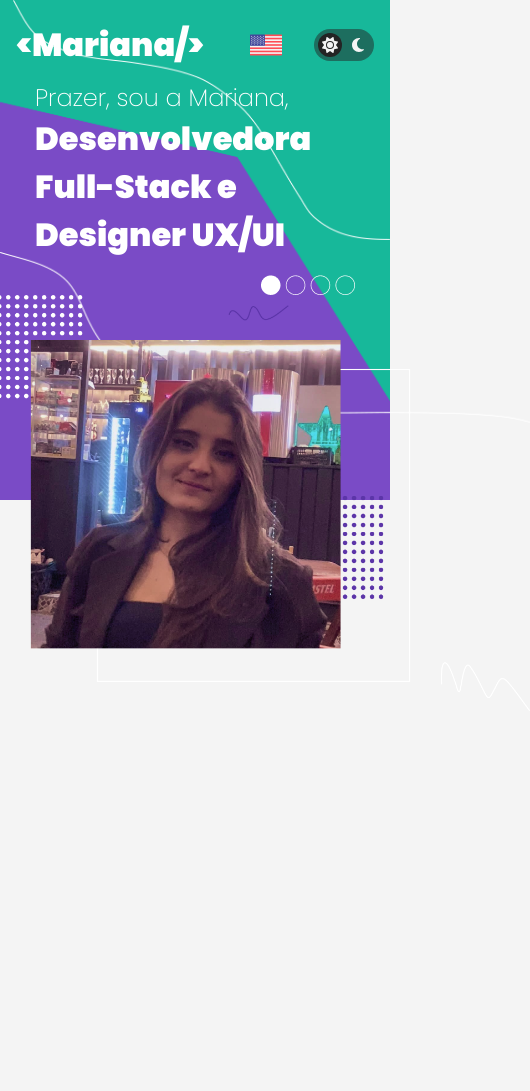
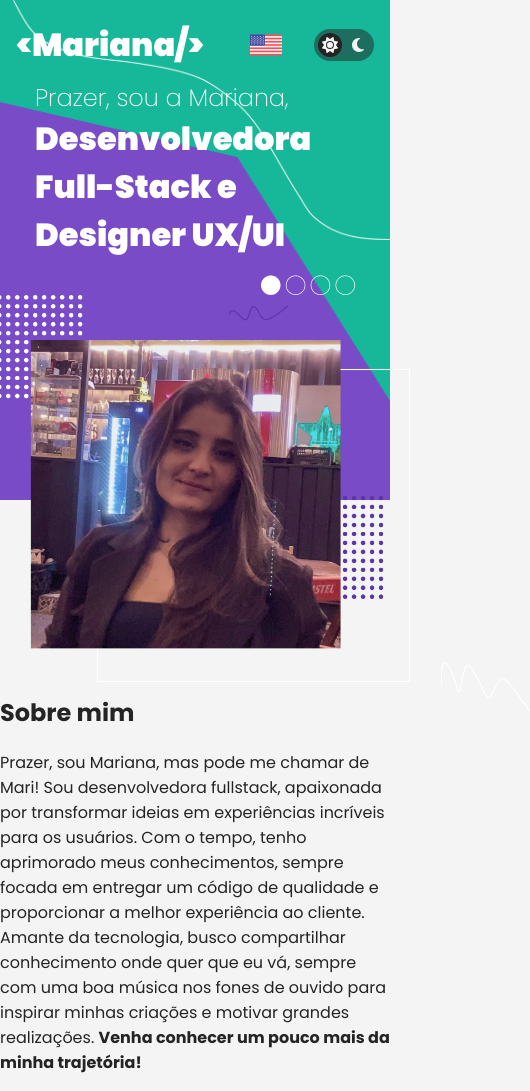
Before and after one commit to marialmeida1/web-portfolio-marialmeida1, a Next.js app: page / in a window 390 px wide. Shown: the whole page, 530 px wide, since content can reach past the window. Before the commit the page ends 844 px from the top, so only its background shows below. Built offline with nearby package versions, Linux system fonts and the light colour scheme.

Commit message:
fix: alterando banner e navbar para próximas seções

```diff
--- a/app/components/commons/Navbar.module.css
+++ b/app/components/commons/Navbar.module.css
@@ -1,10 +1,12 @@
 .navbar {
-    margin: 0rem 8rem;
+    padding: 0rem 8rem;
+    width: 100%;
     display: flex;
     flex-direction: row;
     justify-content: space-between;
-    position: relative;
+    position: fixed;
     z-index: 50 !important;
+    box-sizing: border-box;
 }
 
 .navbar__title {
@@ -31,6 +33,6 @@
 
 @media screen and (max-width: 700px) {
     .navbar {
-        margin: 0rem 1rem;
+        padding: 0rem 1rem;
     }
 }
--- /dev/null
+++ b/app/components/home/About.tsx
@@ -0,0 +1,11 @@
+export default function About() {
+    return (
+        <section>
+            <h1>Sobre mim</h1>
+            <p>Prazer, sou Mariana, mas pode me chamar de Mari! Sou desenvolvedora fullstack, apaixonada por transformar ideias em experiências incríveis
+                para os usuários. Com o tempo, tenho aprimorado meus conhecimentos, sempre focada em entregar um código de qualidade e proporcionar a melhor
+                experiência ao cliente. Amante da tecnologia, busco compartilhar conhecimento onde quer que eu vá, sempre com uma boa música nos fones
+                de ouvido para inspirar minhas criações e motivar grandes realizações. <b>Venha conhecer um pouco mais da minha trajetória!</b></p>
+        </section>
+    );
+}
--- a/app/components/home/Banner.module.css
+++ b/app/components/home/Banner.module.css
@@ -2,7 +2,7 @@
     width: 100%;
     height: 500px;
     overflow: hidden;
-    position: fixed;
+    position: relative;
     top: 0;
     left: 0;
     z-index: 40 !important;
@@ -75,6 +75,15 @@
 }
 
 @media (max-width: 960px) {
+
+    .banner {
+        height: 80vh;
+    }
+
+    .banner__image {
+        height: 500px;
+    }
+
     .banner__overlay {
         flex-direction: column !important;
         z-index: 10 !important;
@@ -113,4 +122,8 @@
     .banner__overlay_text h1 {
         font-size: 2rem;
     }
+
+    .banner__line02 {
+        display: none;
+    }
 }
--- a/app/page.tsx
+++ b/app/page.tsx
@@ -1,5 +1,6 @@
 // Components
 import Navbar from "./components/commons/Navbar";
+import About from "./components/home/About";
 import Banner from "./components/home/Banner";
 
 export default function Home() {
@@ -7,6 +8,7 @@ export default function Home() {
     <div>
       <Navbar />
       <Banner/>
+      <About />
     </div>
   );
 }
```
